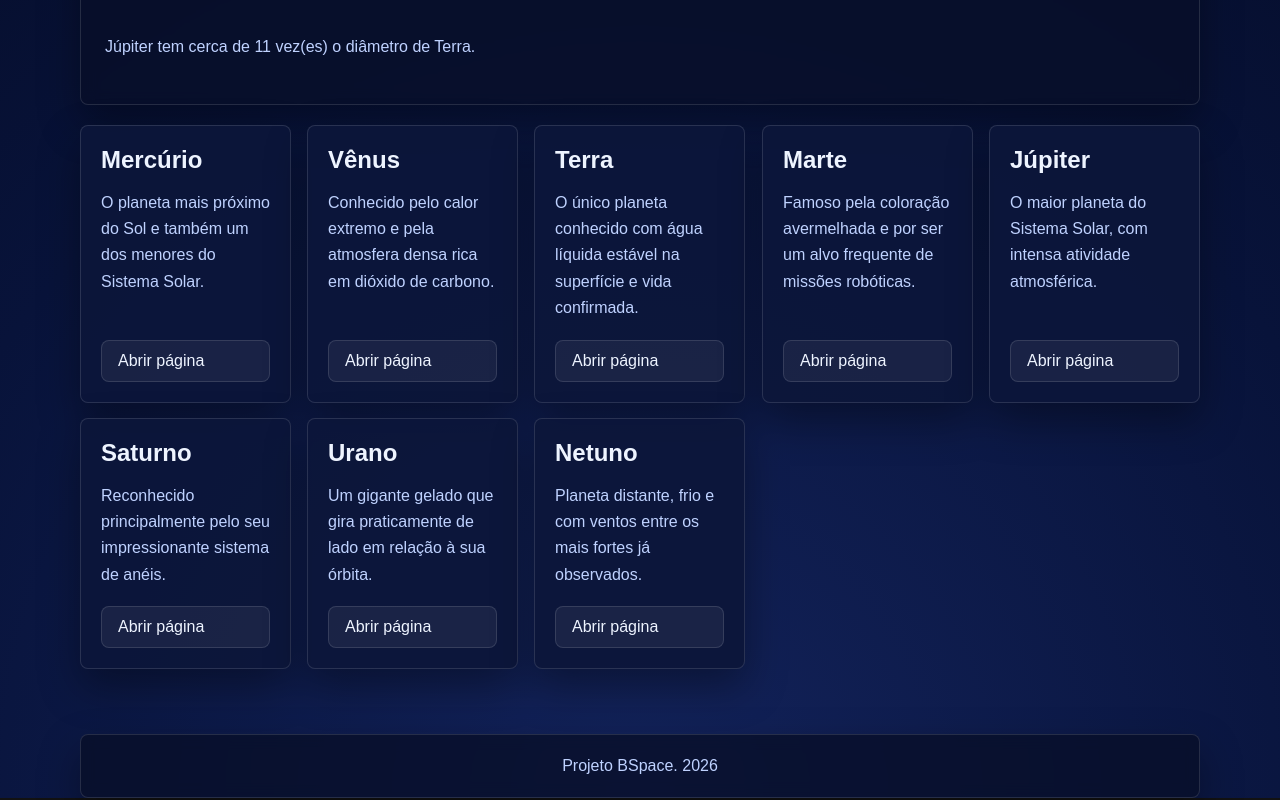
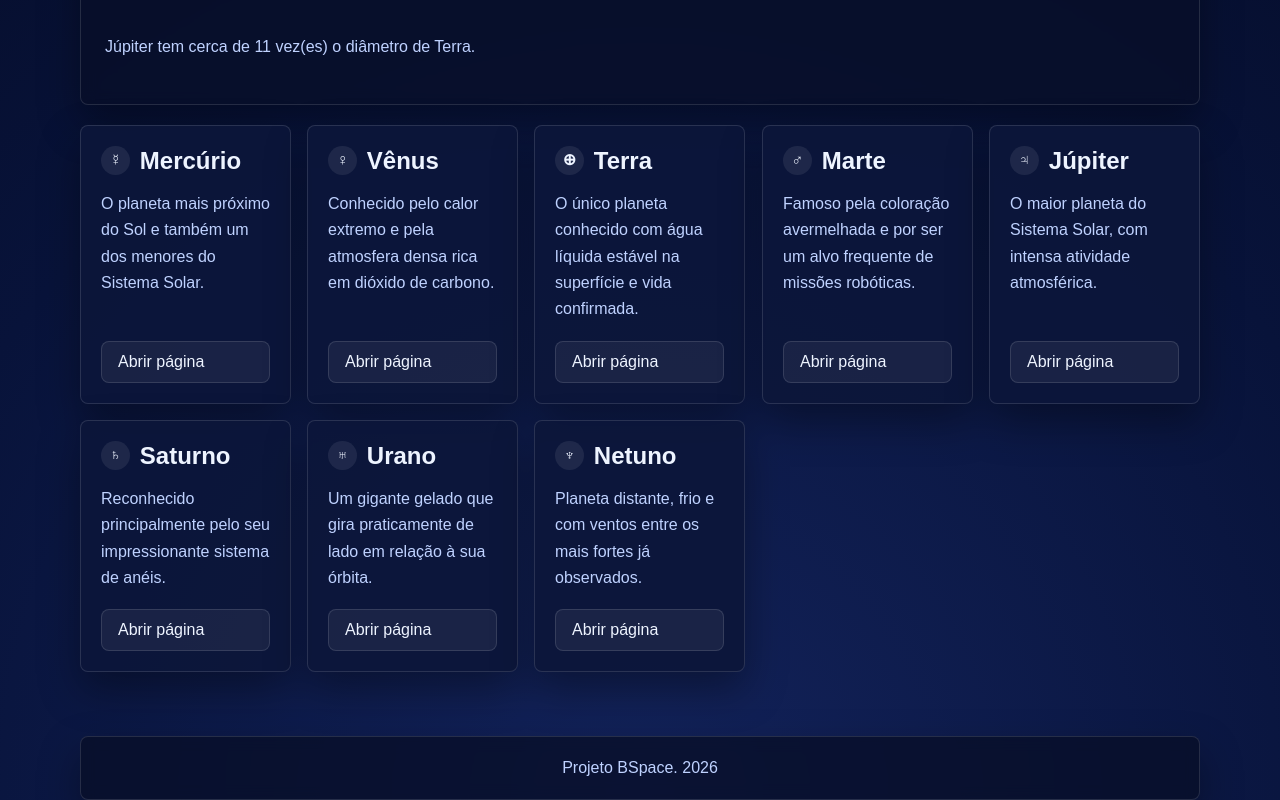
Before and after one commit to Peh-byte12/BSpace, a plain HTML site: page planetas.html in a window 1280 px wide. Shown: the part 814-1614 px from the top of the page. Drawn offline with Linux system fonts and the light colour scheme.

Commit message:
adicionando pequenos icones nas paginas dos planetas

```diff
--- a/src/components/planet-list.js
+++ b/src/components/planet-list.js
@@ -20,14 +20,20 @@ function renderPlanetCards(gridId) {
         const card = document.createElement("article");
         const content = document.createElement("div");
         const title = document.createElement("h2");
+        const icon = document.createElement("span");
+        const titleText = document.createElement("span");
         const summary = document.createElement("p");
         const link = document.createElement("a");
 
-        card.className = "planet-card card";
+        card.className = `planet-card card planet-${planet.slug}`;
         card.dataset.planetCard = "";
         card.dataset.search = planet.lista.busca;
 
-        title.textContent = planet.nome;
+        icon.className = "planet-icon";
+        icon.setAttribute("aria-hidden", "true");
+        titleText.textContent = planet.nome;
+
+        title.append(icon, titleText);
         summary.textContent = planet.lista.resumo;
         content.append(title, summary);
 
--- a/src/styles/base.css
+++ b/src/styles/base.css
@@ -66,6 +66,7 @@ main, header, section, footer, nav {
     border: 1px solid var(--border);
     border-radius: var(--radius);
     box-shadow: var(--shadow);
+    -webkit-backdrop-filter: blur(8px);
     backdrop-filter: blur(8px);
     min-width: 0;
 }
--- a/src/styles/list.css
+++ b/src/styles/list.css
@@ -65,7 +65,55 @@
 }
 
 .planet-card h2 {
+    display: flex;
+    align-items: center;
+    gap: 10px;
     margin-bottom: 10px;
+}
+
+.planet-icon {
+    display: inline-flex;
+    align-items: center;
+    justify-content: center;
+    width: 1.8rem;
+    height: 1.8rem;
+    border-radius: 50%;
+    background: rgba(255, 255, 255, 0.08);
+    color: var(--text);
+    font-size: 1rem;
+    line-height: 1;
+}
+
+.planet-mercurio .planet-icon::before {
+    content: "☿";
+}
+
+.planet-venus .planet-icon::before {
+    content: "♀";
+}
+
+.planet-terra .planet-icon::before {
+    content: "⊕";
+}
+
+.planet-marte .planet-icon::before {
+    content: "♂";
+}
+
+.planet-jupiter .planet-icon::before {
+    content: "♃";
+}
+
+.planet-saturno .planet-icon::before {
+    content: "♄";
+}
+
+.planet-urano .planet-icon::before {
+    content: "♅";
+}
+
+.planet-netuno .planet-icon::before {
+    content: "♆";
 }
 
 .planet-card p {
```
